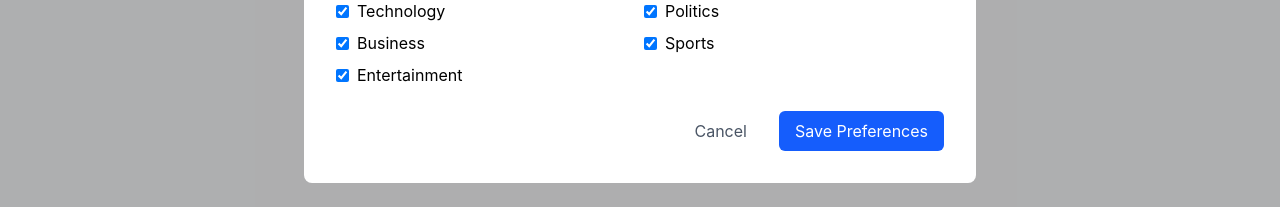
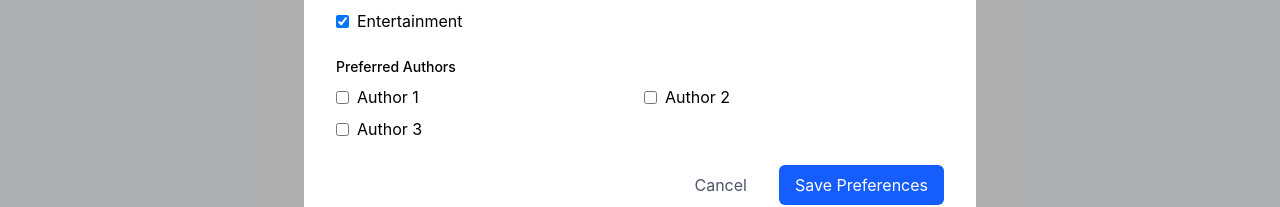
Before and after one commit to rajibola/news-aggregator, a React (Vite) app: page / in a window 1280 px wide. Both pictures are taken after a click on the button "Preferences". Shown: the part 421-628 px from the top of the page. Built offline with nearby package versions, Linux system fonts and the light colour scheme; no server answers.

Commit message:
feat: Add preferred authors selection to preferences modal

```diff
--- a/src/components/PreferencesModal.tsx
+++ b/src/components/PreferencesModal.tsx
@@ -7,6 +7,8 @@ import {
   availableCategories,
   availableSources,
 } from "../context/PreferencesContext";
+
+const availableAuthors = ["Author 1", "Author 2", "Author 3"];
 
 const PreferencesModal: React.FC<{
   updatePreferences: (newPreferences: Preferences) => void;
@@ -116,6 +118,36 @@ const PreferencesModal: React.FC<{
                   </div>
                 </div>
 
+                <div>
+                  <label className="block text-sm font-medium mb-2">
+                    Preferred Authors
+                  </label>
+                  <div className="grid grid-cols-2 gap-2">
+                    {availableAuthors.map((author) => (
+                      <label
+                        key={author}
+                        className="flex items-center space-x-2"
+                      >
+                        <input
+                          type="checkbox"
+                          checked={preferences.authors.includes(author)}
+                          onChange={(e) => {
+                            const newAuthors = e.target.checked
+                              ? [...preferences.authors, author]
+                              : preferences.authors.filter((a) => a !== author);
+                            setPreferences({
+                              ...preferences,
+                              authors: newAuthors,
+                            });
+                          }}
+                          className="rounded text-blue-600"
+                        />
+                        <span>{author}</span>
+                      </label>
+                    ))}
+                  </div>
+                </div>
+
                 <div className="flex justify-end space-x-4">
                   <button
                     type="button"
```
